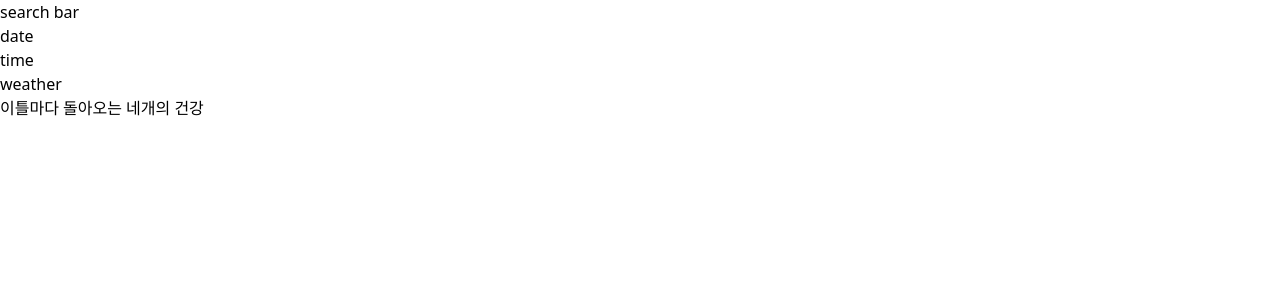
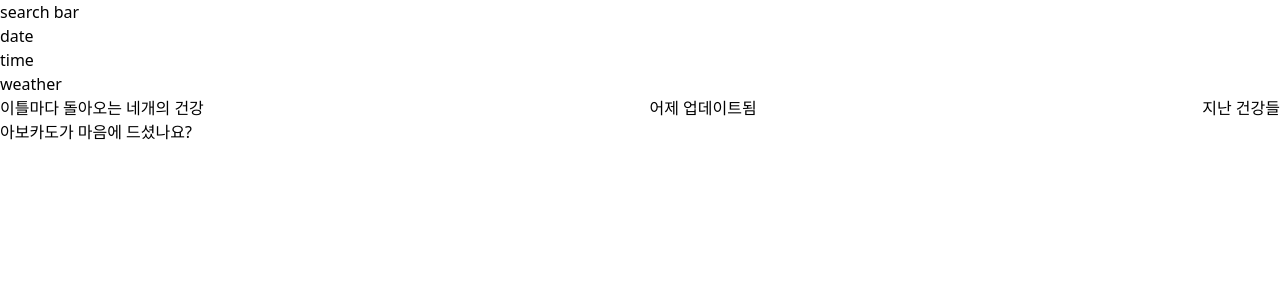
Before and after one commit to yaytomato/avocado, a Next.js app: page / in a window 1280 px wide. Shown: the top 300 px of the page. Built offline with nearby package versions, Linux system fonts and the light colour scheme.

Commit message:
Add heading, nav, footer to /

```diff
--- /dev/null
+++ b/components/Footer.tsx
@@ -0,0 +1,11 @@
+import React from "react";
+
+import contents from "../constants/footer";
+
+const Footer: React.FunctionComponent = () => (
+  <div>
+    <a href="*">{contents.toSurvey}</a>
+  </div>
+);
+
+export default Footer;
--- /dev/null
+++ b/constants/footer.js
@@ -0,0 +1,5 @@
+const contents = {
+  toSurvey: "아보카도가 마음에 드셨나요?",
+};
+
+export default contents;
--- a/constants/home.js
+++ b/constants/home.js
@@ -1,5 +1,7 @@
 const contents = {
-  h1: "이틀마다 돌아오는 네개의 건강",
+  heading: "이틀마다 돌아오는 네개의 건강",
+  updateMsg: "어제 업데이트됨",
+  toArchive: "지난 건강들",
 };
 
 export default contents;
--- a/pages/index.tsx
+++ b/pages/index.tsx
@@ -1,9 +1,11 @@
 import React from "react";
+import Link from "next/link";
 
 import SearchBar from "../components/SearchBar";
 import DateUtil from "../components/DateUtil";
 import TimeUtil from "../components/TimeUtil";
 import WeatherUtil from "../components/WeatherUtil";
+import Footer from "../components/Footer";
 import contents from "../constants/home";
 
 interface Props {}
@@ -14,7 +16,16 @@ const Home: React.FunctionComponent<Props> = ({}) => (
     <DateUtil />
     <TimeUtil />
     <WeatherUtil />
-    <h1>{contents.h1}</h1>
+
+    <div className="flex justify-between">
+      <h1>{contents.heading}</h1>
+      <p>{contents.updateMsg}</p>
+      <Link href="/archive">
+        <nav className="cursor-pointer">{contents.toArchive}</nav>
+      </Link>
+    </div>
+
+    <Footer />
   </div>
 );
 
```
Also changed, not shown: constants/archive.js (added), constants/articles.js (deleted).
